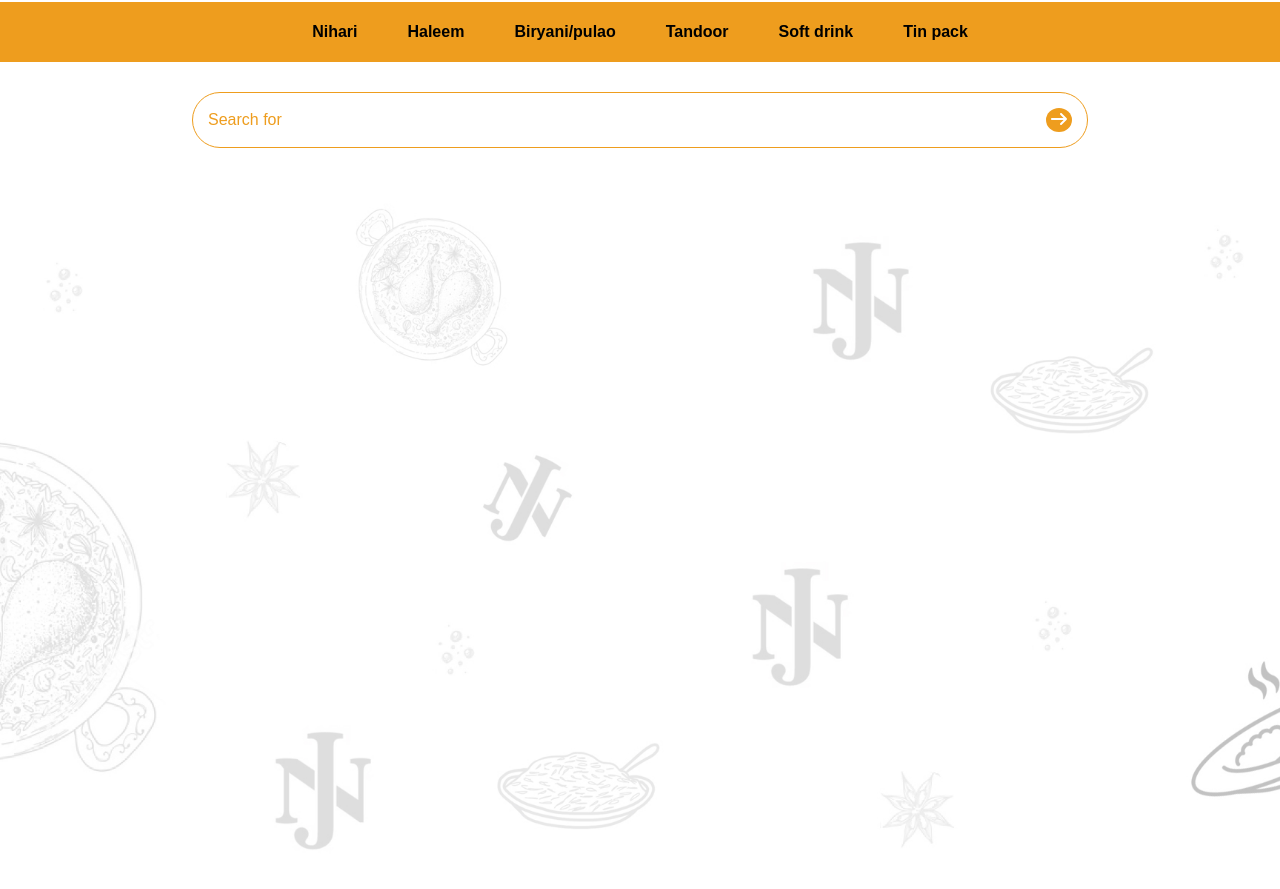
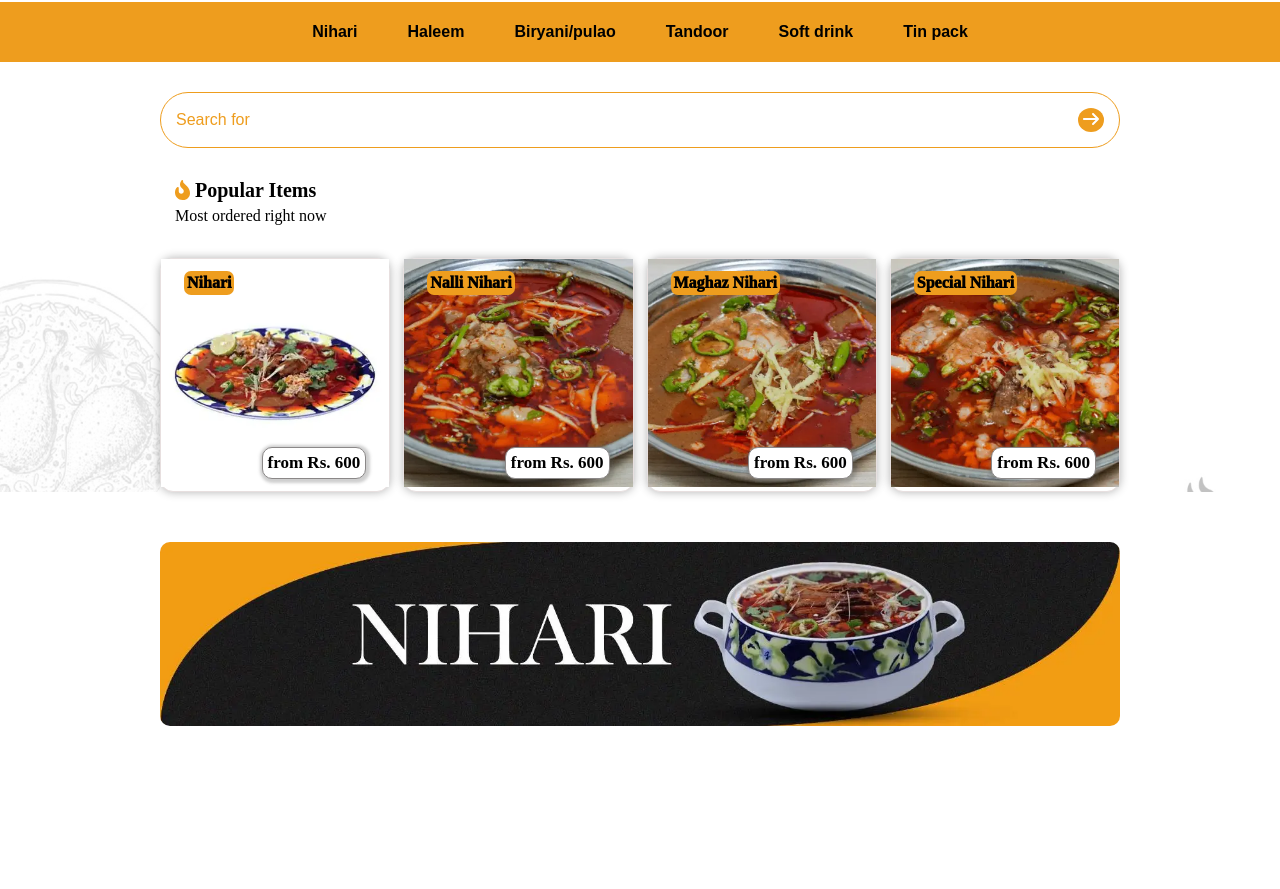
Before and after one commit to faseeh1272/Javed-Nihari-Assignment, a plain HTML site: page index.html in a window 1280 px wide. Shown: the part 595-1484 px from the top of the page. After the commit the page ends 1325 px from the top, so only its background shows below. Drawn offline with Linux system fonts and the light colour scheme.

Commit message:
sections add

```diff
--- a/index.html
+++ b/index.html
@@ -61,13 +61,52 @@
             </div>
         </div>
     </div>
+    <section class="popular">
+        <div class="container">
+            <div class="popular-content">
+                <h1 class="popular-heading"> <i class="fa-solid fa-fire-flame-curved"></i>Popular Items</h1>
+                <p class="popular-para">
+                    Most ordered right now
+                </p>
+            </div>
+        </div>
+    </section>
+    <section class="card-section">
+        <div class="container">
+            <div class="main-card">
+                <div class="box-one">
+                  <img src="./images/card 1.webp" alt="">
+                    <a href="#" class="nihari">Nihari</a>
+                    <a href="#" class="price">from Rs. 600</a>
+                </div>
+                 <div class="box-one">
+                  <img src="./images/card 2.webp" alt="">
+                    <a href="#" class="nihari">Nalli Nihari</a>
+                    <a href="#" class="price">from Rs. 600</a>
+                </div>
+                 <div class="box-one">
+                  <img src="./images/card 3.webp" alt="">
+                    <a href="#" class="nihari">Maghaz Nihari</a>
+                    <a href="#" class="price">from Rs. 600</a>
+                </div>
+                 <div class="box-one">
+                  <img src="./images/card 4.webp" alt="">
+                    <a href="#" class="nihari">Special Nihari</a>
+                    <a href="#" class="price">from Rs. 600</a>
+                </div>
 
-    <section class="card-section">
-        <!-- <div class="box"><i class="fa-solid fa-fire-flame-curved"></i></div> -->
-        <div class="box"></div>
-        <div class="box"></div>
-        <div class="box"></div>
+            </div>
+
+        </div>
     </section>
+    <section class="second-banner-section">
+        <div class="container">
+            <img src="./images/banner 2.webp" alt="">
+        </div>
+    </section>
+
+
+
 </body>
 
 </html>
--- a/style.css
+++ b/style.css
@@ -2,8 +2,11 @@
     padding: 0;
     margin: 0;
     box-sizing: border-box;
+    font-family: "poppins" sans-serif;
 }
-
+section{
+    width: 100%;
+}
 a{
     text-decoration: none;
 
@@ -14,7 +17,7 @@ img{
     /* margin: 0 auto; */
 }
 .container{
-    max-width: 70%;
+    max-width: 75%;
     margin: 0 auto;
 
 }
@@ -86,6 +89,7 @@ span.circle{
     background-color: #EE9D1E;
     position: sticky;
     top: 0;
+    z-index: 9999;
 
 }
 
@@ -192,10 +196,104 @@ div.arrow-icon{
 
 
 section.card-section{
-    height: 100vh;
+    width: 100%;
+    /* height: 100vh; */
     background-image: url(./images/back\ img.jpg);
     background-position: center;
     background-repeat: no-repeat;
     background-size: cover;
     background-attachment: fixed;
 }
+
+
+/* popular section start */
+div.popular-content{
+    padding:30px 10px;
+    line-height: 25px;
+}
+
+h1.popular-heading{
+    font-size: 20px;
+}
+.fa-fire-flame-curved{
+    color: #EE9D1E;
+}
+
+p.popular-para{
+    text-indent: 5px;
+}
+
+/* popular section end */
+
+/* card section start */
+
+div.main-card{
+    display: flex;
+    gap: 13px;
+    background-color:#fff ;
+}
+
+div.box-one{
+    width: 290px;
+    position: relative;
+    z-index: 1;
+    max-width: 100%;
+    border: 1px solid rgb(231, 223, 223);
+    border-radius: 13px;
+    box-shadow: 0 0 10px  rgba(0, 0, 0, 0.3);
+    /* box-shadow: 0 1px 0 1.5px rgba(0, 0, 0, .08) inset; */
+    /* overflow: hidden; */
+    cursor: pointer;
+    background-color: #fff;
+
+
+
+
+}
+div.box-one:hover{
+   transform: translate(-10px) scale(1.2);
+   box-shadow: 0 10px 20px rgba(0, 0, 0, 0.4);
+   transition: 1s;
+}
+
+div.box-one a.nihari{
+    position: absolute;
+    text-decoration: none;
+    top: 12px;
+    left: 23px;
+    color: black;
+    font-size: 16px;
+    font-weight: 1000;
+    background-color:#EE9D1E;
+    padding: 3px;
+    border-radius: 7px;
+}
+div.box-one a.price{
+    position: absolute;
+    right: 23px;
+    bottom: 12px;
+    color: black;
+     font-size: 17px;
+    font-weight: 700;
+    border-radius: 10px;padding: 5px;
+    border: 1px solid rgb(139, 136, 136);
+      box-shadow: 1px 1px 3px 3px rgba(97, 95, 95, 0.3);
+      background-color: #fff;
+
+}
+
+
+/* banner section 2 */
+
+section.second-banner-section{
+    width: 100%;
+    margin-top: 50px;
+}
+
+section.second-banner-section img{
+    border-radius: 10px;
+}
+
+/* banner 2 end */
+
+/*  */
```
Also changed, not shown: images/banner 2.webp (added), images/card 1.webp (added), images/card 2.webp (added), images/card 3.webp (added), images/card 4.webp (added). Lines whose indentation alone changed are shown as unchanged.
